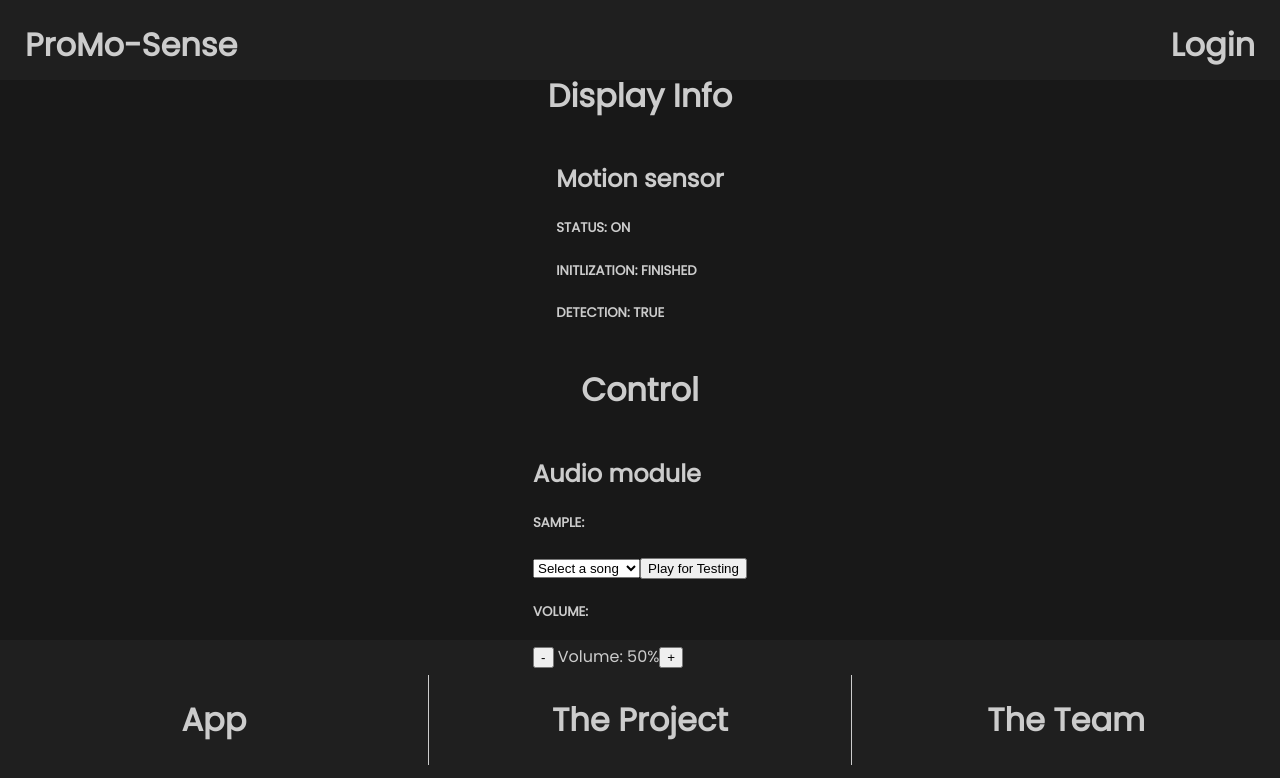
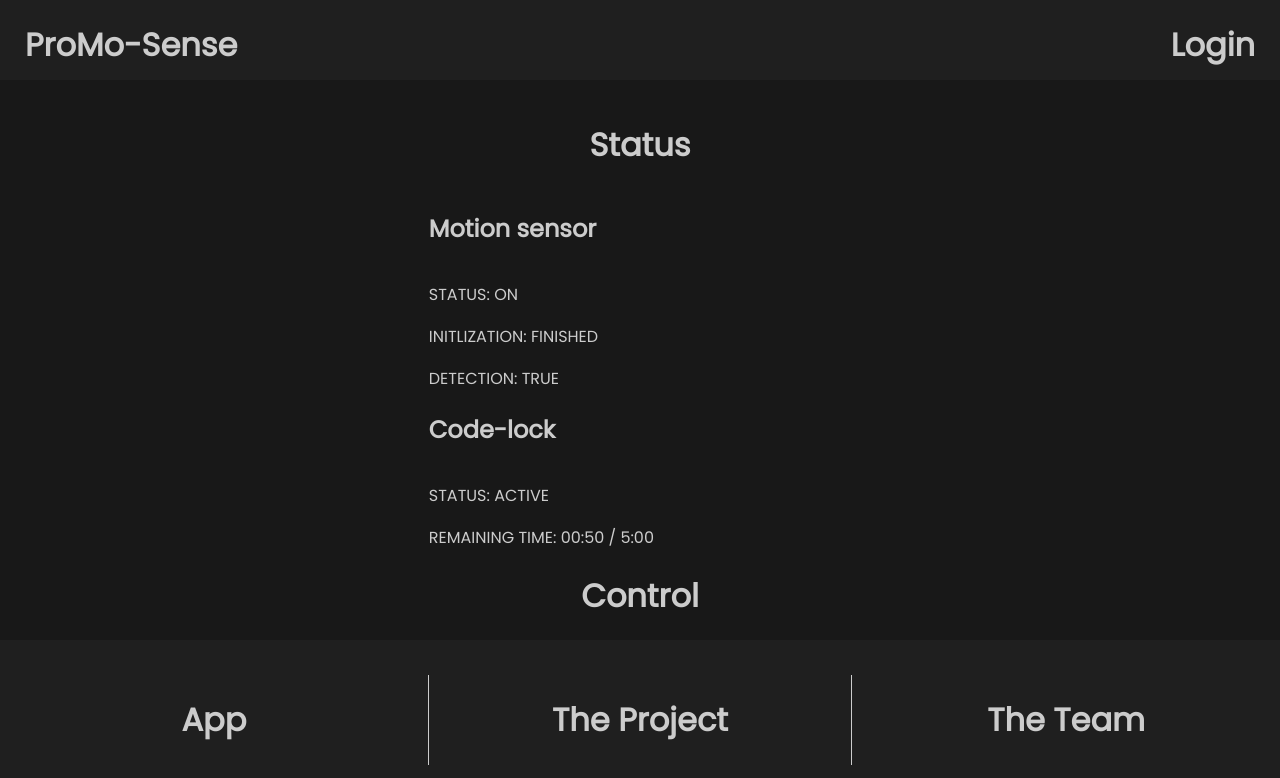
Before and after one commit to yyIntsuki/ProMo-Sense, a React (Vite) app in the folder web/: page / in a window 1280 px wide. Shown: the top 778 px of the page. Built offline with nearby package versions, Linux system fonts and the light colour scheme; no server answers.

Commit message:
added some more mock-up options and data, improved app css.

```diff
--- a/web/src/components/headerNav.jsx
+++ b/web/src/components/headerNav.jsx
@@ -3,15 +3,16 @@ import { useNavigate } from 'react-router-dom';
 
 export default function Header() {
     const navigate = useNavigate();
+    function goToApp() { navigate('/'); }
     function goToLogin() { navigate('/login'); }
 
     return (
         <div className="header_wrapper">
-            <div className="title">
+            <div onClick={goToApp} className="title">
                 <h1>ProMo-Sense</h1>
             </div>
-            <div className="user">
-                <h1 onClick={goToLogin}>Login</h1>
+            <div onClick={goToLogin} className="user">
+                <h1>Login</h1>
             </div>
         </div>
     )
--- a/web/src/css/style.css
+++ b/web/src/css/style.css
@@ -50,9 +50,18 @@ body {
     display: flex;
     flex-direction: column;
     align-items: center;
-    justify-content: center;
     background-color: #181818;
     color: #cccccc;
+    overflow-y: scroll;
+    overflow-x: hidden;
+}
+
+/* Remove appearance of scrollbar */
+.app_wrapper::-webkit-scrollbar,
+.project_wrapper::-webkit-scrollbar,
+.about_wrapper::-webkit-scrollbar,
+.login_wrapper::-webkit-scrollbar {
+    display: none;
 }
 
 /* About page */
@@ -90,3 +99,21 @@ body {
     border: 1px groove #cccccc;
     border-radius: 5px;
 }
+
+/* App */
+.app_wrapper .item {
+    width: 33vw;
+    display: flex;
+    flex-direction: column;
+}
+
+.app_wrapper .item p {
+    height: 10px;
+}
+
+.app_wrapper .item button {
+    background-color: #1f1f1f;
+    color: #cccccc;
+    border: none;
+    border-radius: 5px;
+}
--- a/web/src/pages/project.jsx
+++ b/web/src/pages/project.jsx
@@ -1,6 +1,7 @@
 export default function Project() {
 	return (
 		<div className="project_wrapper">
+			<h1>About the project</h1>
 			<p>The ProMo-Sense project aims for the development and implementation of a proximity sensor alarm system. The system is designed to enhance security and area-monitoring by detecting the presence of individuals within a specified environment.</p>
 			<p>The proximity sensor is equipped with a code-lock and access card mechanism to control and authorize entry. In simpler terms, this means that individuals seeking access must first scan the tag and input a specific code to disable the alarm for a specific time period.</p>
 			<p>The users of the alarm system will also be able to interact intelligently with a corresponding website that manages user authentication, log-in and log-out activities and where the features of the system can be adjusted. This system, unlike traditional ones, differs in the sense that it provides users with a portable, user-friendly sensor that enhances security for personal belongings, even while travelings!</p>
--- a/web/src/pages/promosense.jsx
+++ b/web/src/pages/promosense.jsx
@@ -45,29 +45,41 @@ export default function App() {
 
 	/* Mock-up Data */
 	const data = {
-        sensor_on: true,
-        sensor_init: true,
-        sensor_detect: true,
+		pir_on: true,
+		pir_init: true,
+		pir_detect: true,
+		code_lock_status: true,
+		code_lock_remaining: '00:50',
+		code_lock_time: '5:00',
 		audio_sample: 'JohnCena',
 		audio_volume: 0.5,
 	}
 
 	return (
 		<div className="app_wrapper">
-            <h1 className="app_status">Display Info</h1>
+			<h1 className="app_status">Status</h1>
 
-            <div className="status_item">
+			<div className="item">
 				<h2 className="item_title">Motion sensor</h2>
-                <h5>STATUS: {data.sensor_on ? 'ON' : 'OFF'}</h5>
-                <h5>INITLIZATION: {data.sensor_detect ? 'FINISHED' : 'PENDING'}</h5>
-                <h5>DETECTION: {data.sensor_detect ? 'TRUE' : 'FALSE'}</h5>
+				<p>STATUS: {data.pir_on ? 'ON' : 'OFF'}</p>
+				<p>INITLIZATION: {data.pir_detect ? 'FINISHED' : 'PENDING'}</p>
+				<p>DETECTION: {data.pir_detect ? 'TRUE' : 'FALSE'}</p>
+			</div>
+
+			<div className="item">
+				<h2 className="item_title">Code-lock</h2>
+				<p>STATUS: {data.code_lock_status ? 'ACTIVE' : 'INACTIVE'}</p>
+				<p>REMAINING TIME: {data.code_lock_status ? `${data.code_lock_remaining} / ${data.code_lock_time}` : '-'}</p>
 			</div>
 
 			<h1 className="app_status">Control</h1>
 
-            <div className="control_item">
+			<div className="item">
+				<audio ref={audioRef} preload="auto" hidden>Your browser does not support the audio element.</audio>
 				<h2 className="item_title">Audio module</h2>
-                <h5>SAMPLE:</h5>
+				<div className="item_detail">
+					<p>SAMPLE:</p>
+					<div className="detail_row">
 						<select onChange={handleAudioSelection} value={selectedAudioUrl}>
 							<option value="">Select a song</option>
 							<option value="https://firebasestorage.googleapis.com/v0/b/promosencegrupp9-4bbcc.appspot.com/o/Passionfruit.mp3?alt=media&token=5153bbfb-fcd0-4318-83a0-95c030adcd18">Passionfruit</option>
@@ -75,12 +87,17 @@ export default function App() {
 							<option value="https://firebasestorage.googleapis.com/v0/b/promosencegrupp9-4bbcc.appspot.com/o/Indila%20-%20Tourner%20Dans%20Le%20Vide.mp3?alt=media&token=186cecf5-641c-41e8-a153-e03dafff267d">Bugatti</option>
 							<option value="https://firebasestorage.googleapis.com/v0/b/promosencegrupp9-4bbcc.appspot.com/o/Kanye%20West%20-%20Good%20Morning.mp3?alt=media&token=b3fb6f66-2653-42e0-801e-c252d9bdc3f0https://firebasestorage.googleapis.com/v0/b/promosencegrupp9-4bbcc.appspot.com/o/Kanye%20West%20-%20Good%20Morning.mp3?alt=media&token=b3fb6f66-2653-42e0-801e-c252d9bdc3f0">Good morning</option>
 						</select>
-                <button onClick={playAudio}>Play for Testing</button>
-                <h5>VOLUME:</h5>
+						<button onClick={playAudio}>Test</button>
+					</div>
+				</div>
+				<div className='item_detail'>
+					<p>VOLUME:</p>
+					<div className="detail_row">
 						<button onClick={decreaseVolume}>-</button>
-                <span> Volume: {Math.round(volume * 100)}%</span>
+						<span> {Math.round(volume * 100)} </span>
 						<button onClick={increaseVolume}>+</button>
-                <audio ref={audioRef} preload="auto" hidden>Your browser does not support the audio element.</audio>
+					</div>
+				</div>
 			</div>
 		</div>
 	);
--- a/web/src/pages/team.jsx
+++ b/web/src/pages/team.jsx
@@ -3,6 +3,7 @@ export default function Team() {
 
     return (
         <div className="about_wrapper">
+            <h1>About the team</h1>
             <div className="about_group_members">
                 <div className="about_person">
                     <h4>Salahudin Salah</h4>
```
Lines whose indentation alone changed are shown as unchanged.
